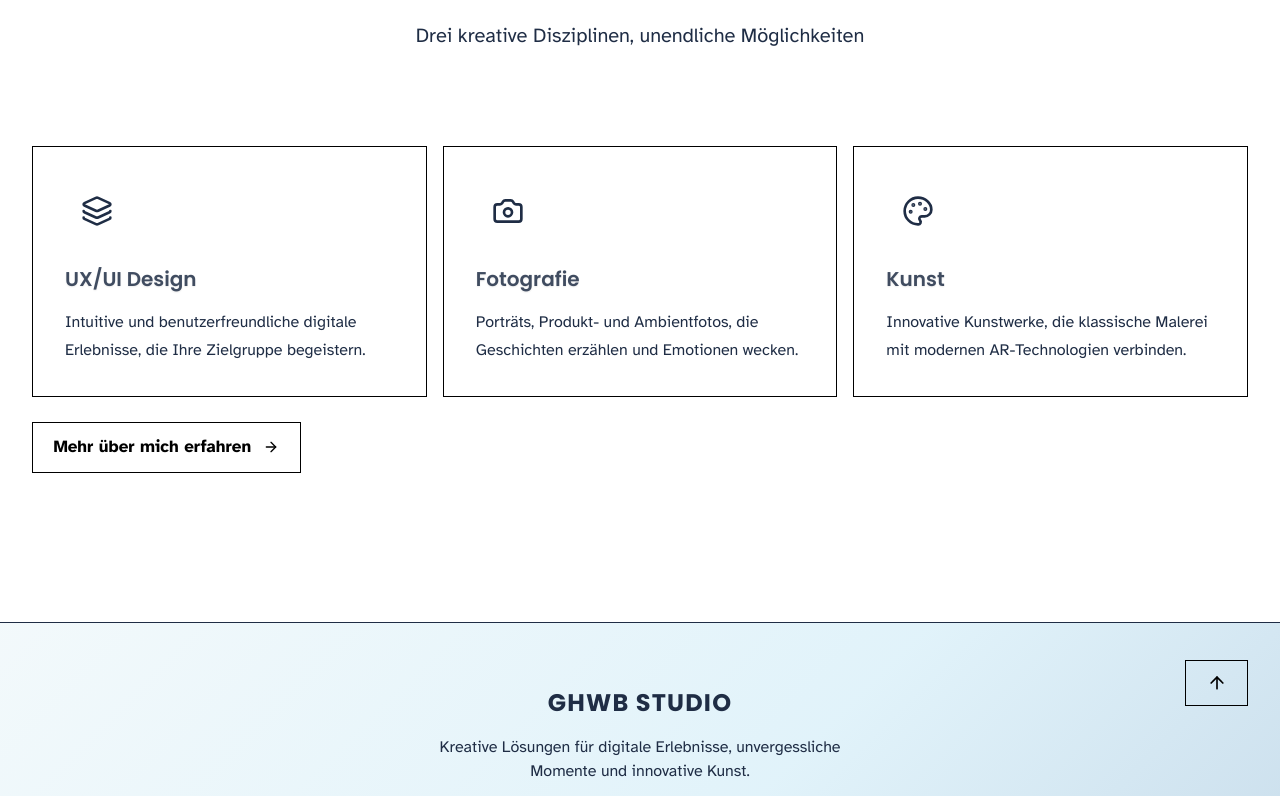
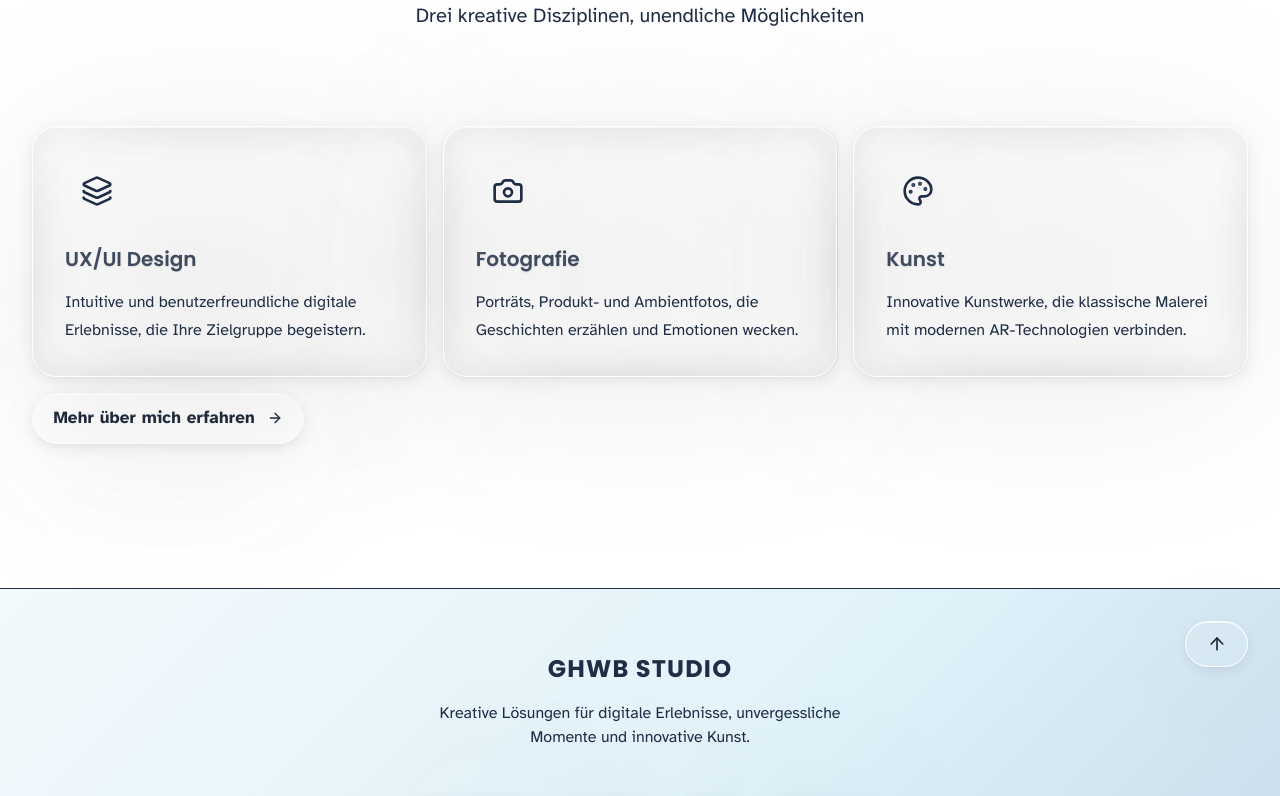
Before and after one commit to GHubertusWB/ghwb-studio-portfolio, a Next.js app: page / in a window 1280 px wide. Shown: the part 1860-2656 px from the top of the page. Built offline with nearby package versions, Linux system fonts and the light colour scheme.

Commit message:
Fix skills chart interaction: proper click selection and hover priority

```diff
--- a/src/app/design/components/SkillsCircleChartDark.tsx
+++ b/src/app/design/components/SkillsCircleChartDark.tsx
@@ -251,7 +251,6 @@ export default function SkillsCircleChartDark({ onSegmentHover, hoveredSkill, hi
     const handleClick = function(event: any, d: any) {
       const index = skillsData.indexOf(d.data)
       setSelectedSkill(index)
-      if (onSegmentHover) onSegmentHover(index)
     }
 
     const handleMouseEnter = function(event: any, d: any) {
@@ -270,21 +269,7 @@ export default function SkillsCircleChartDark({ onSegmentHover, hoveredSkill, hi
     }
 
     const handleMouseLeave = function(event: any, d: any) {
-      const index = skillsData.indexOf(d.data)
-      // Keep selected skill highlighted
-      if (index !== selectedSkill) {
-        if (onSegmentHover) onSegmentHover(selectedSkill)
-
-        // Find corresponding segment and return to normal state
-        const segmentGroup = d3.select(segmentGroups.nodes()[index])
-        const segment = segmentGroup.select('.skill-segment')
-
-        segment
-          .transition()
-          .duration(200)
-          .style('opacity', 0.5) // Back to 50% transparency
-          .style('filter', 'none') // Remove glow effect
-      }
+      if (onSegmentHover) onSegmentHover(null)
     }
 
     // Add click and hover effects to invisible hover areas (full segments)
@@ -347,7 +332,10 @@ export default function SkillsCircleChartDark({ onSegmentHover, hoveredSkill, hi
       const whiteBackgroundBorder = whiteBorderGroup.select('.white-background-border')
       const whiteSkillBorder = whiteBorderGroup.select('.white-skill-border')
 
-      if (hoveredSkill === i || selectedSkill === i) {
+      // Priority: hoveredSkill if exists, otherwise selectedSkill
+      const activeSkill = hoveredSkill !== null && hoveredSkill !== undefined ? hoveredSkill : selectedSkill
+
+      if (i === activeSkill) {
         // Apply hover/selected state
         segment
           .transition()
@@ -564,17 +552,28 @@ export default function SkillsCircleChartDark({ onSegmentHover, hoveredSkill, hi
 
       {/* Info Panel - responsive height */}
       <div className="w-full lg:w-80 lg:pt-4 lg:pb-4" >
-        <div className="bg-white/10 backdrop-blur-md border-2 border-white/20 shadow-sm flex flex-col relative h-auto lg:h-[410px] min-h-[300px]">
+        <div
+          className="flex flex-col relative h-auto lg:h-[410px] min-h-[300px]"
+          style={{
+            background: 'rgba(20, 25, 35, 0.6)',
+            backdropFilter: 'blur(20px) saturate(150%)',
+            WebkitBackdropFilter: 'blur(20px) saturate(150%)',
+            border: '1px solid rgba(100, 150, 200, 0.3)',
+            borderRadius: '0',
+            boxShadow: '0 4px 20px rgba(0, 0, 0, 0.3), 0 1px 4px rgba(0, 0, 0, 0.2), inset 0 1px 0 rgba(255, 255, 255, 0.1)',
+            filter: 'drop-shadow(0 12px 60px rgba(0, 150, 255, 0.15))'
+          }}
+        >
           <div className="p-6 pb-20 flex-1 overflow-hidden">
             <h3 className="text-2xl font-bold text-white mb-2 text-left">
               {currentSkill.name}
             </h3>
 
-            <p className="text-sm text-cyan-300 font-bold mb-4 tracking-wide text-left">
+            <p className="text-sm text-white/70 font-medium mb-4 tracking-wide text-left">
               Erfahrungslevel: {currentSkill.level}
             </p>
 
-            <p className="text-base text-white leading-relaxed text-left">
+            <p className="text-base text-white/70 leading-relaxed text-left">
               {currentSkill.description}
             </p>
           </div>
--- a/src/components/Services.tsx
+++ b/src/components/Services.tsx
@@ -68,7 +68,7 @@ const Services = () => {
                   <div
                     className="relative"
                     style={{
-                      padding: theme === 'light' ? '0 0 4px 0' : '0'
+                      padding: '0'
                     }}
                     onMouseEnter={() => setIsHovered(true)}
                     onMouseLeave={() => setIsHovered(false)}
@@ -80,38 +80,40 @@ const Services = () => {
                         theme === 'dark' ? 'border border-white/20 backdrop-blur-md' : ''
                       }`}
                     style={{
-                      background: theme === 'dark' ? 'rgba(255, 255, 255, 0)' : 'rgba(255, 255, 255, 1)',
-                      backdropFilter: theme === 'dark' ? 'blur(8px)' : 'none',
-                      WebkitBackdropFilter: theme === 'dark' ? 'blur(8px)' : 'none',
-                      borderRadius: '0px',
-                      borderTop: theme === 'dark'
+                      background: theme === 'dark'
+                        ? 'rgba(255, 255, 255, 0)'
+                        : isPressed
+                          ? 'rgba(255, 255, 255, 0.6)'
+                          : 'rgba(255, 255, 255, 0.15)',
+                      backdropFilter: theme === 'dark' ? 'blur(8px)' : 'blur(20px) saturate(180%)',
+                      WebkitBackdropFilter: theme === 'dark' ? 'blur(8px)' : 'blur(20px) saturate(180%)',
+                      borderRadius: theme === 'dark' ? '0px' : '24px',
+                      border: theme === 'dark'
                         ? '1px solid rgba(255, 255, 255, 0.2)'
-                        : '1px solid #000000',
-                      borderLeft: theme === 'dark'
-                        ? '1px solid rgba(255, 255, 255, 0.2)'
-                        : '1px solid #000000',
-                      borderRight: theme === 'dark'
-                        ? '1px solid rgba(255, 255, 255, 0.2)'
-                        : '1px solid #000000',
-                      borderBottom: theme === 'dark'
-                        ? '1px solid rgba(255, 255, 255, 0.2)'
-                        : '1px solid #000000',
+                        : '1px solid rgba(255, 255, 255, 1)',
                       boxShadow: theme === 'light'
                         ? (isPressed
-                            ? 'none'
+                            ? '0 2px 4px rgba(0, 0, 0, 0.1), inset 0 1px 0 rgba(255, 255, 255, 0.6)'
                             : isHovered
-                              ? '0 4px 0 0 #000000'
-                              : 'none')
+                              ? '0 8px 32px rgba(0, 0, 0, 0.12), 0 2px 8px rgba(0, 0, 0, 0.08), inset 0 1px 0 rgba(255, 255, 255, 0.7)'
+                              : '0 4px 16px rgba(0, 0, 0, 0.08), 0 1px 4px rgba(0, 0, 0, 0.04), inset 0 1px 0 rgba(255, 255, 255, 0.6)')
+                        : 'none',
+                      filter: theme === 'light'
+                        ? (isPressed
+                            ? 'drop-shadow(0 6px 80px rgba(60, 60, 60, 0.4))'
+                            : isHovered
+                              ? 'drop-shadow(0 16px 100px rgba(60, 60, 60, 0.5))'
+                              : 'drop-shadow(0 12px 90px rgba(60, 60, 60, 0.45))')
                         : 'none',
                       transform: theme === 'dark'
                         ? 'none'
                         : isPressed
-                          ? 'translateY(0px)'
+                          ? 'translateY(2px) scale(0.98)'
                           : isHovered
-                            ? 'translateY(-4px)'
-                            : 'translateY(0px)',
+                            ? 'translateY(-2px) scale(1.02)'
+                            : 'translateY(0px) scale(1)',
                       transition: theme === 'light'
-                        ? 'transform 0.3s ease, box-shadow 0.3s ease'
+                        ? 'all 0.3s cubic-bezier(0.4, 0, 0.2, 1)'
                         : 'none',
                       zIndex: 2
                     }}
--- a/src/components/ui/SpecialButton.tsx
+++ b/src/components/ui/SpecialButton.tsx
@@ -48,37 +48,50 @@ const SpecialButton = forwardRef<HTMLButtonElement, SpecialButtonProps>(
 
     const getBackgroundColor = () => {
       if (variant === 'primary') {
-        return isPressed ? '#e69500' : '#ffae00ff'; // Dunkler beim Click
+        return isPressed ? 'rgba(255, 174, 0, 0.6)' : 'rgba(255, 255, 255, 0.15)';
       } else if (variant === 'secondary') {
-        return isPressed ? '#d0d0d0' : '#ffffffff'; // Dunkler beim Click
+        return isPressed ? 'rgba(255, 255, 255, 0.35)' : 'rgba(255, 255, 255, 0.12)';
       } else if (variant === 'tertiary') {
-        return isPressed ? 'rgba(0, 0, 0, 0.1)' : 'transparent'; // Leichte Füllung beim Click, sonst transparent
+        return isPressed ? 'rgba(255, 255, 255, 0.25)' : 'rgba(255, 255, 255, 0.08)';
       }
       return 'transparent';
     };
 
     const getBoxShadow = () => {
-      const baseOffset = isPressed ? '0px 0px' : (isHovered ? '0px 5px' : '0px 0px');
-      const shadowColor = 'rgba(0, 0, 0, 1)';
-
       if (variant === 'primary') {
-        const glowShadow = isHovered && !isPressed
-          ? ', 0 0 20px rgba(255, 174, 0, 0.6), 0 0 40px rgba(255, 174, 0, 0.4), 0 0 60px rgba(255, 174, 0, 0.2)'
-          : '';
-        return `${baseOffset} ${shadowColor}${glowShadow}`;
+        const glassShadow = isPressed
+          ? '0 2px 4px rgba(0, 0, 0, 0.1), inset 0 1px 0 rgba(255, 255, 255, 0.5)'
+          : isHovered
+            ? '0 8px 32px rgba(0, 0, 0, 0.12), 0 2px 8px rgba(0, 0, 0, 0.08), inset 0 1px 0 rgba(255, 255, 255, 0.6), 0 0 0 1px rgba(255, 174, 0, 0.3)'
+            : '0 4px 16px rgba(0, 0, 0, 0.1), 0 1px 4px rgba(0, 0, 0, 0.06), inset 0 1px 0 rgba(255, 255, 255, 0.5)';
+        return glassShadow;
       } else if (variant === 'secondary' || variant === 'tertiary') {
-        return `${baseOffset} ${shadowColor}`;
+        const glassShadow = isPressed
+          ? '0 2px 4px rgba(0, 0, 0, 0.1), inset 0 1px 0 rgba(255, 255, 255, 0.6)'
+          : isHovered
+            ? '0 8px 32px rgba(0, 0, 0, 0.12), 0 2px 8px rgba(0, 0, 0, 0.08), inset 0 1px 0 rgba(255, 255, 255, 0.7)'
+            : '0 4px 16px rgba(0, 0, 0, 0.08), 0 1px 4px rgba(0, 0, 0, 0.04), inset 0 1px 0 rgba(255, 255, 255, 0.6)';
+        return glassShadow;
       }
       return 'none';
     };
 
+    const getContainerShadow = () => {
+      // Extrem weicher Schatten hinter dem Button, sichtbar durch transparenten Button
+      return isPressed
+        ? '0 6px 80px rgba(60, 60, 60, 0.4)'
+        : isHovered
+          ? '0 16px 100px rgba(60, 60, 60, 0.5)'
+          : '0 12px 90px rgba(60, 60, 60, 0.45)';
+    };
+
     const getTransform = () => {
       if (isPressed) {
-        return 'translateY(0px)'; // Ganz nach unten beim Click
+        return 'translateY(2px) scale(0.98)';
       } else if (isHovered) {
-        return 'translateY(-5px)'; // Hover Position
+        return 'translateY(-2px) scale(1.02)';
       }
-      return 'translateY(0px)'; // Default Position
+      return 'translateY(0px) scale(1)';
     };
 
     return (
@@ -91,8 +104,9 @@ const SpecialButton = forwardRef<HTMLButtonElement, SpecialButtonProps>(
         }}
         style={{
           cursor: disabled ? 'not-allowed' : 'pointer',
-          paddingTop: (variant === 'primary' || variant === 'secondary' || variant === 'tertiary') ? '5px' : '0px',
-          paddingBottom: (variant === 'primary' || variant === 'secondary' || variant === 'tertiary') ? '5px' : '0px'
+          paddingTop: '0px',
+          paddingBottom: '0px',
+          filter: `drop-shadow(${getContainerShadow()})`
         }}
       >
         <button
@@ -100,17 +114,20 @@ const SpecialButton = forwardRef<HTMLButtonElement, SpecialButtonProps>(
           style={{
             opacity: disabled ? 0.5 : 1,
             background: getBackgroundColor(),
-            border: '1px solid #000000',
-            borderRadius: '0px',
-            color: '#000000',
-            fontWeight: 'bold',
-            cursor: 'inherit', // Erbt vom Container
+            backdropFilter: 'blur(20px) saturate(180%)',
+            WebkitBackdropFilter: 'blur(20px) saturate(180%)',
+            border: '1px solid rgba(255, 255, 255, 1)',
+            borderRadius: '9999px',
+            color: variant === 'primary' ? '#ff8c00' : '#1e293b',
+            fontWeight: '600',
+            cursor: 'inherit',
             padding: currentSize.padding,
             fontSize: currentSize.fontSize,
             transform: getTransform(),
             boxShadow: getBoxShadow(),
-            transition: 'transform 0.1s ease, background-color 0.1s ease, box-shadow 0.1s ease',
-            overflow: 'visible' // Button selbst soll nicht abschneiden
+            transition: 'all 0.3s cubic-bezier(0.4, 0, 0.2, 1)',
+            overflow: 'visible',
+            letterSpacing: '0.01em'
           }}
           onMouseDown={() => setIsPressed(true)}
           onMouseUp={() => setIsPressed(false)}
```
Also changed, not shown: src/app/design/components/SkillsCircleChart.tsx (+21 -22 lines), src/app/design/components/UXUIPageDark.tsx (+44 -11 lines), src/app/design/components/UXUIPageLight.tsx (+25 -10 lines).
